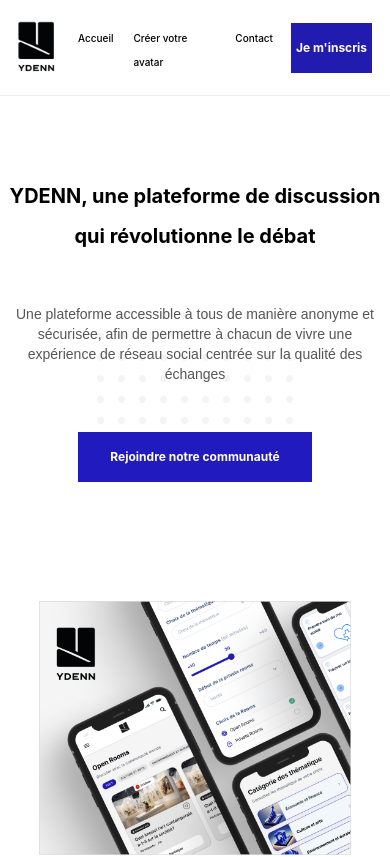
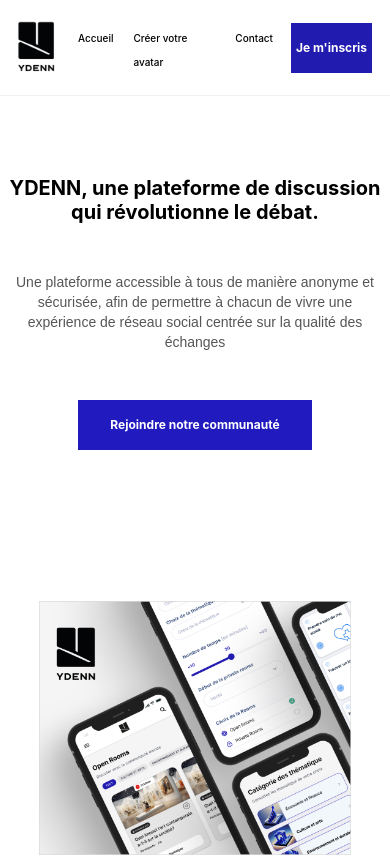
Before and after one commit to YdennMDS/Ydenn-Landing-Page, a React (Vite) app: page / in a window 390 px wide. Shown: the top 857 px of the page. Built offline with nearby package versions, Linux system fonts and the light colour scheme.

Commit message:
updated assets + spacing

```diff
--- a/src/pages/Home.tsx
+++ b/src/pages/Home.tsx
@@ -17,14 +17,14 @@
       <Header />
       <div className="flex flex-col lg:flex-row min-h-[650px] my-20">
         <div className="w-full lg:w-1/2 flex justify-center items-center flex-col">
-          <img
+          {/* <img
             src={Images.Dot}
             alt=""
             className="absolute -z-10 lg:top-[485px] lg:left-[68px] w-[196px] h-[154px]"
-          />
+          /> */}
           <div className="h-[425px] md:w-[587px] flex flex-col items-center lg:items-start">
-            <h1 className="font-bold text-xl sm:text-2xl md:text-3xl lg:text-[40px] leading-10 text-center lg:text-start font-inter">
-              YDENN, une plateforme de discussion qui révolutionne le débat{" "}
+            <h1 className="font-bold text-xl sm:text-2xl md:text-3xl lg:text-[40px] leading-6 sm:leading-10 text-center lg:text-start font-inter">
+              YDENN, une plateforme de discussion qui révolutionne le débat.
             </h1>
             <p className="font-normal text-sm mx-2 md:mx-20 lg:mx-0 lg:text-xl my-12 text-center lg:text-start font-dmSans text-[#565656]">
               Une plateforme accessible à tous de manière anonyme et sécurisée,
```
Also changed, not shown: src/assets/logo_footer.png.
